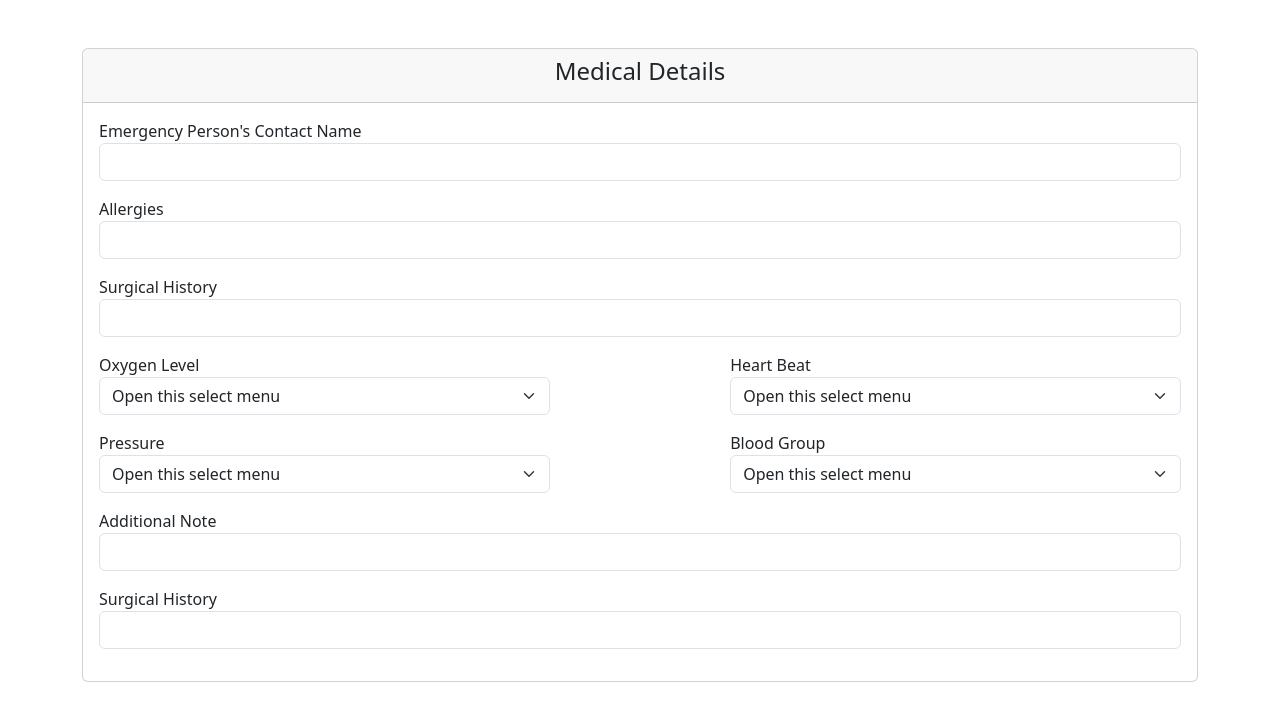
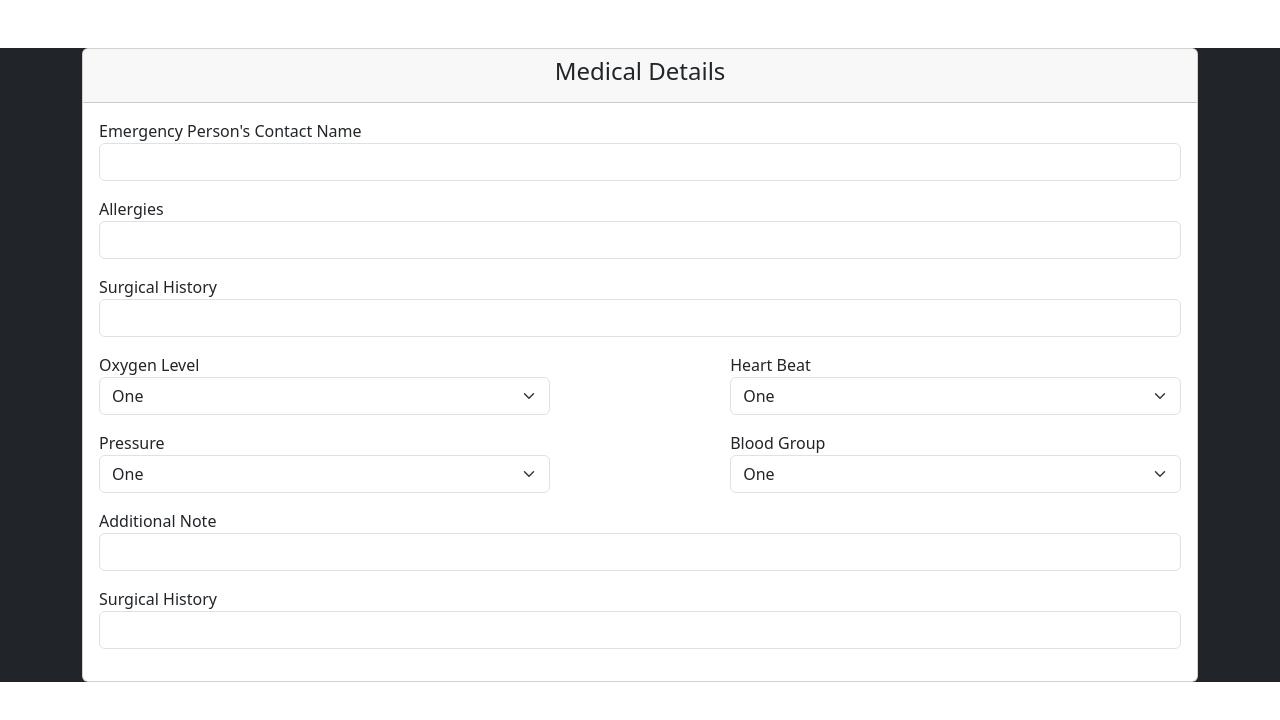
Before and after one commit to pavadaran/Astron, a React (Create React App) app in the folder client/: page /astron/medical in a window 1280 px wide. Shown: the top 720 px of the page. Built offline with nearby package versions, Linux system fonts and the light colour scheme; the HTML template or start-up script is replaced by a standard one.

Commit message:
adjusted font background

```diff
--- a/client/src/App.js
+++ b/client/src/App.js
@@ -14,7 +14,7 @@ function App() {
   return (
     <ErrorBoundary fallback={<GenericError />}>
       <Router basename="astron">
-        <div className="App">
+        <div className="App bg-dark">
           <Routes>
             <Route exact path="/home" element={<HomePage />} />
             <Route exact path="/booking" element={<BookingCreation />} />
--- a/client/src/pages/bookingPages/Medical.jsx
+++ b/client/src/pages/bookingPages/Medical.jsx
@@ -39,16 +39,15 @@ const Medical = () => {
                 </div>
                 <div className='mb-3 col-md-12 float-start'>
                   <label className='float-start'>Allergies</label>
-                  <input type="text" name="allergies" className="form-control" />
+                  <input type="text" name="allergies" value={medical.allergies} onChange={handleInput} className="form-control" />
                 </div>
                 <div className='mb-3 col-md-12 float-start'>
                   <label className='float-start'>Surgical History</label>
-                  <input type="text" name="History" className="form-control" />
+                  <input type="text" name="History" value={medical.History} onChange={handleInput} className="form-control" />
                 </div>
                 <div className='mb-3 col-md-5 float-start'>
                   <label className='float-start'>Oxygen Level</label>
-                  <select name='OxyLevel' className="form-select" aria-label="Default select example">
-                    <option selected>Open this select menu</option>
+                  <select type='text' name='OxyLevel' value={medical.OxyLevel} onChange={handleInput} className="form-select" aria-label="Default select example">
                     <option value="1">One</option>
                     <option value="2">Two</option>
                     <option value="3">Three</option>
@@ -57,8 +56,7 @@ const Medical = () => {
                 <div className='mb-3 col-md-2 float-start'></div>
                 <div className='mb-3 col-md-5 float-start'>
                   <label className='float-start'>Heart Beat</label>
-                  <select name='HeartBeat' className="form-select" aria-label="Default select example">
-                    <option selected>Open this select menu</option>
+                  <select name='HeartBeat' value={medical.HeartBeat} onChange={handleInput} className="form-select" aria-label="Default select example">
                     <option value="1">One</option>
                     <option value="2">Two</option>
                     <option value="3">Three</option>
@@ -66,8 +64,7 @@ const Medical = () => {
                 </div>
                 <div className='mb-3 col-md-5 float-start'>
                   <label className='float-start'>Pressure</label>
-                  <select name='Pressure' className="form-select" aria-label="Default select example">
-                    <option selected>Open this select menu</option>
+                  <select name='Pressure' value={medical.Pressure} onChange={handleInput} className="form-select" aria-label="Default select example">
                     <option value="1">One</option>
                     <option value="2">Two</option>
                     <option value="3">Three</option>
@@ -76,8 +73,7 @@ const Medical = () => {
                 <div className='mb-3 col-md-2 float-start'></div>
                 <div className='mb-3 col-md-5 float-start'>
                   <label className='float-start'>Blood Group</label>
-                  <select name='BloodGroup' className="form-select" aria-label="Default select example">
-                    <option selected>Open this select menu</option>
+                  <select name='BloodGroup' value={medical.BloodGroup} onChange={handleInput} className="form-select" aria-label="Default select example">
                     <option value="1">One</option>
                     <option value="2">Two</option>
                     <option value="3">Three</option>
@@ -85,11 +81,11 @@ const Medical = () => {
                 </div>
                 <div className='mb-3 col-md-12 float-start'>
                   <label className='float-start'>Additional Note</label>
-                  <input type="text" name="AdditionalNote" className="form-control" />
+                  <input type="text" value={medical.AdditionalNote} onChange={handleInput} name="AdditionalNote" className="form-control" />
                 </div>
                 <div className='mb-3 col-md-12 float-start'>
                   <label className='float-start'>Surgical History</label>
-                  <input type="text" name="SurgicalHistory" className="form-control" />
+                  <input type="text" value={medical.SurgicalHistory} onChange={handleInput} name="SurgicalHistory" className="form-control" />
                 </div>
               </div>
             </div>
--- a/client/src/styles/App.css
+++ b/client/src/styles/App.css
@@ -7,15 +7,11 @@
   pointer-events: none;
 }
 
-@media (prefers-reduced-motion: no-preference) {
-  .App-logo {
-    animation: App-logo-spin infinite 20s linear;
-  }
-}
+@media (max-width: 768px) {}
 
 .App-header {
   background-color: #282c34;
-  min-height: 100vh;
+  min-height: 0vh;
   display: flex;
   flex-direction: column;
   align-items: center;
```
Also changed, not shown: client/site/public/dist/index.html.
